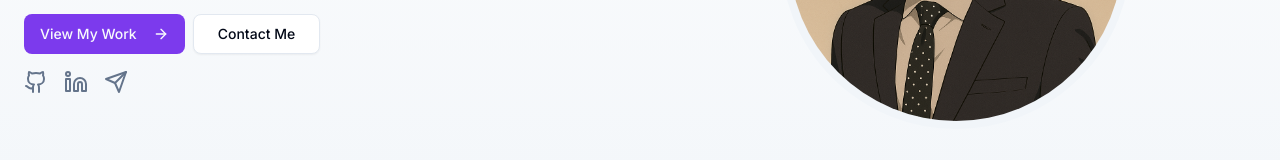
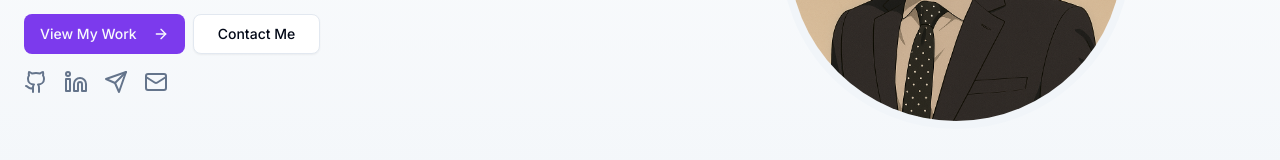
Before and after one commit to Andu-alem/ai-powered-portfolio, a Next.js app: page / in a window 1280 px wide. Shown: the part 478-638 px from the top of the page. Built offline with nearby package versions, Linux system fonts and the light colour scheme; no server answers.

Commit message:
feat: update hero section

```diff
--- a/src/components/hero-section.tsx
+++ b/src/components/hero-section.tsx
@@ -1,6 +1,6 @@
 import Link from "next/link"
 import Image from "next/image"
-import { ArrowRight, Github } from "lucide-react"
+import { ArrowRight, Github, Mail } from "lucide-react"
 import { Button } from "@/components/ui/button"
 import { Meteors } from "@/components/magicui/meteors"
 
@@ -87,6 +87,14 @@ export function HeroSection() {
                 </svg>
                 <span className="sr-only">Telegram</span>
               </Link>
+              <Link
+                href="mailto:andualem.fereja12@gmail.com"
+                target="_blank"
+                rel="noopener noreferrer"
+                className="hover:text-foreground"
+              >
+                <Mail className="h-6 w-6" />
+              </Link>
             </div>
           </div>
           <div className="flex items-center justify-center">
```
